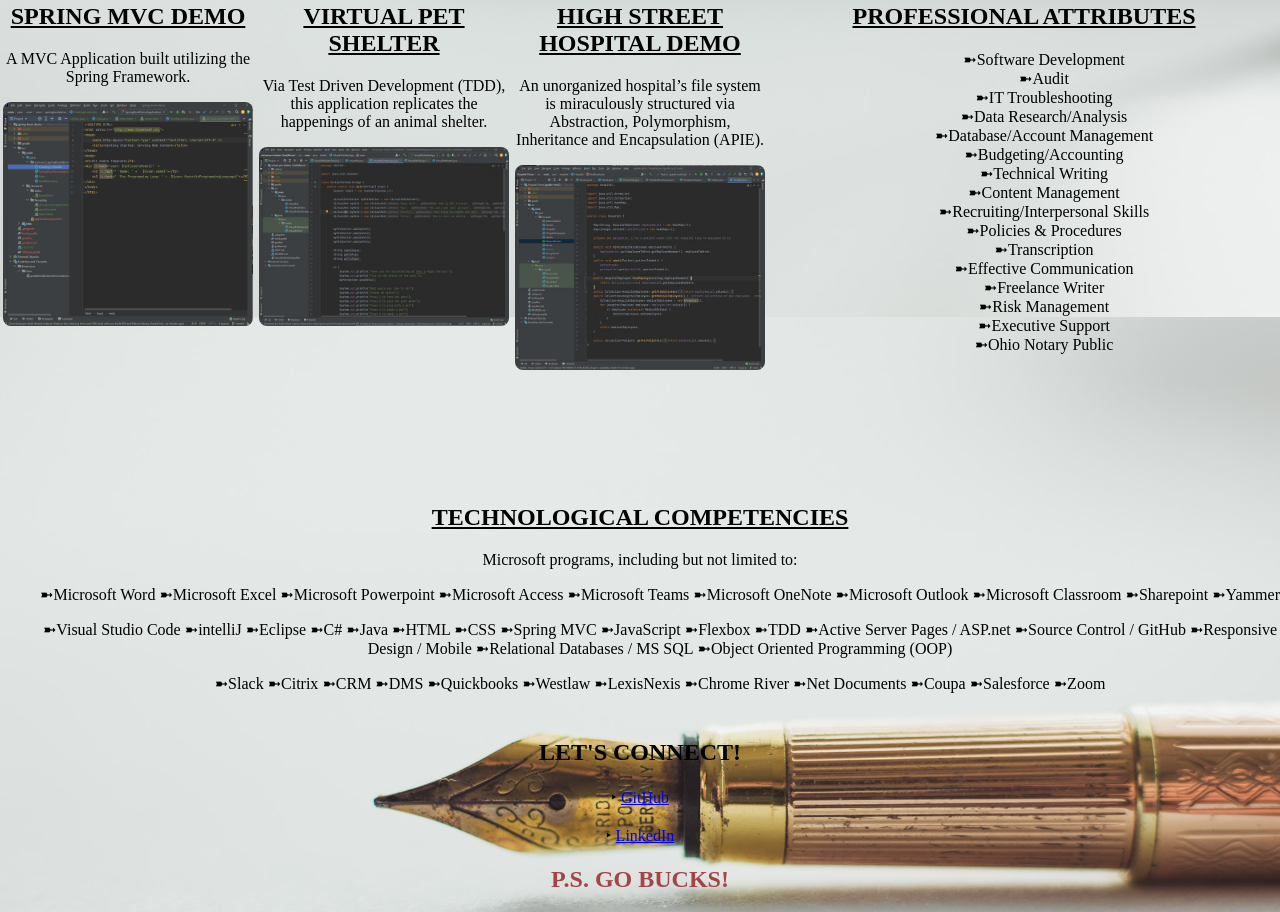
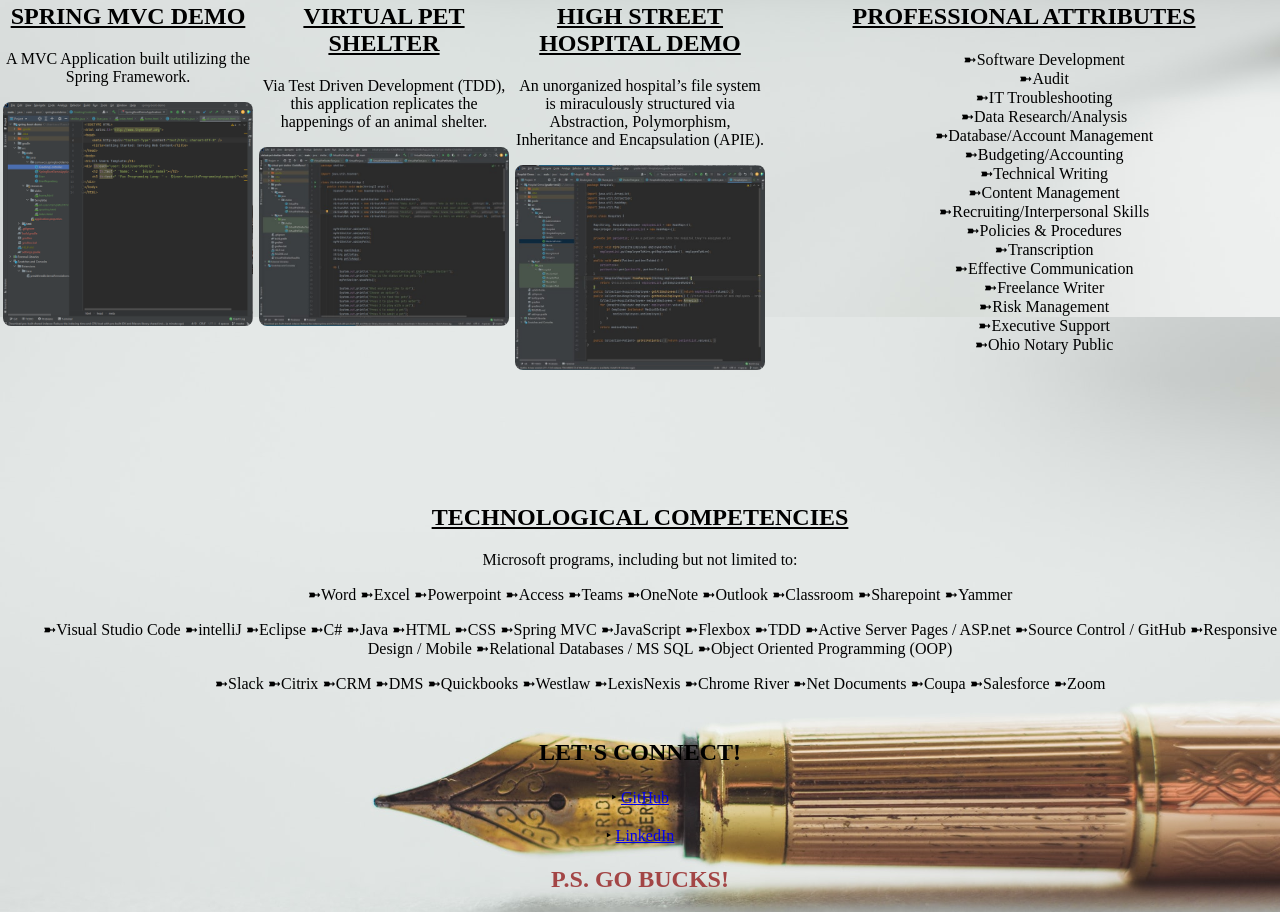
Before and after one commit to ChelsMarea1/ChelsMarea1.github.io, a plain HTML site: page index.html in a window 1280 px wide. Shown: the part 643-1555 px from the top of the page. Drawn offline with Linux system fonts and the light colour scheme.

Commit message:
Update 13

```diff
--- a/index.html
+++ b/index.html
@@ -91,14 +91,14 @@
                 <h2 id="tech_comps_section"><u>TECHNOLOGICAL COMPETENCIES</u></h2>
                 <p>Microsoft programs, including but not limited to:</p>
                 <ul id="ul_microsoft_program">
-                    <li>Microsoft Word</li>
-                    <li>Microsoft Excel</li>
-                    <li>Microsoft Powerpoint</li>
-                    <li>Microsoft Access</li>
-                    <li>Microsoft Teams</li>
-                    <li>Microsoft OneNote</li>
-                    <li>Microsoft Outlook</li>
-                    <li>Microsoft Classroom</li>
+                    <li>Word</li>
+                    <li>Excel</li>
+                    <li>Powerpoint</li>
+                    <li>Access</li>
+                    <li>Teams</li>
+                    <li>OneNote</li>
+                    <li>Outlook</li>
+                    <li>Classroom</li>
                     <li>Sharepoint</li>
                     <li>Yammer</li>
                 </ul>
```
